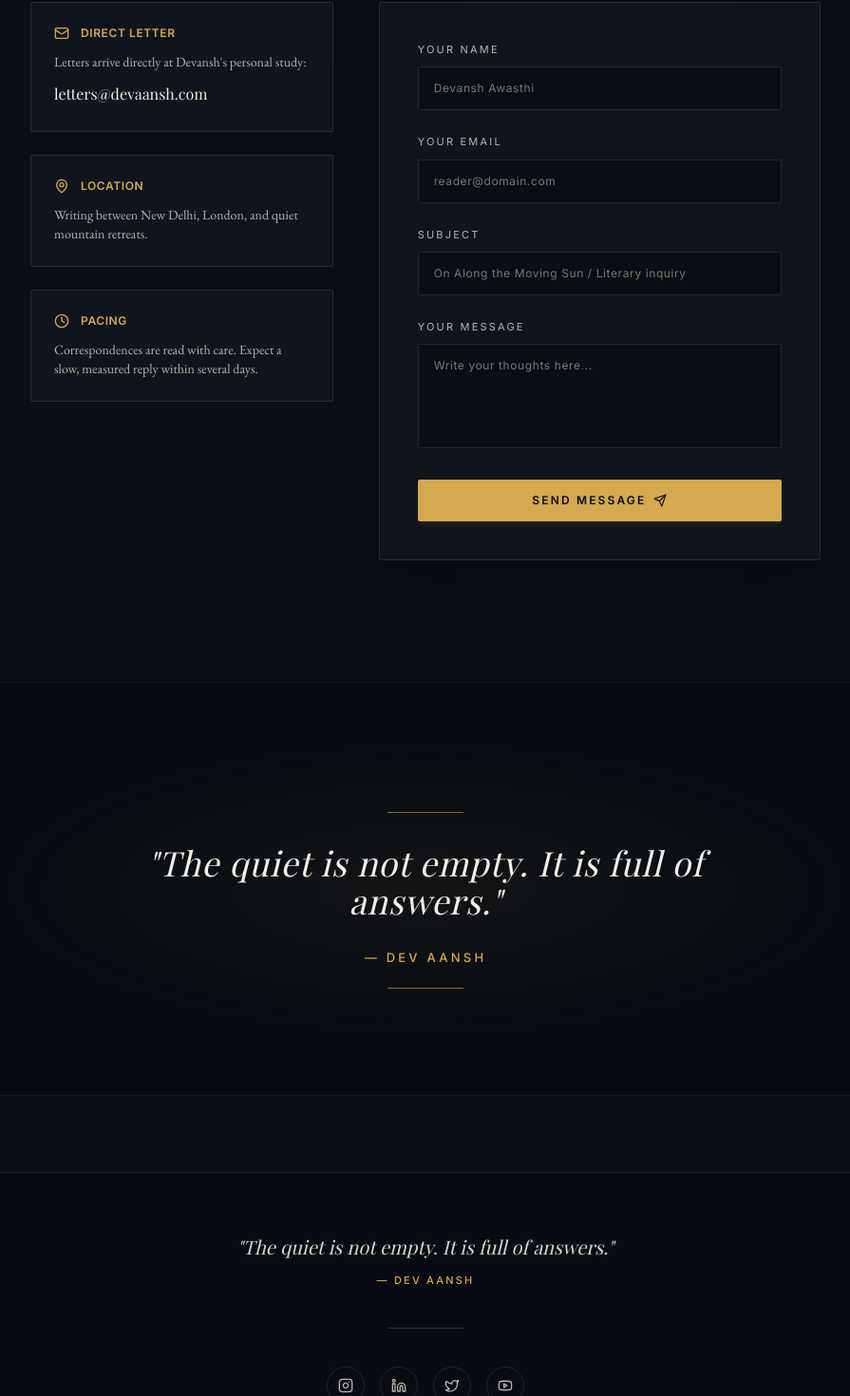
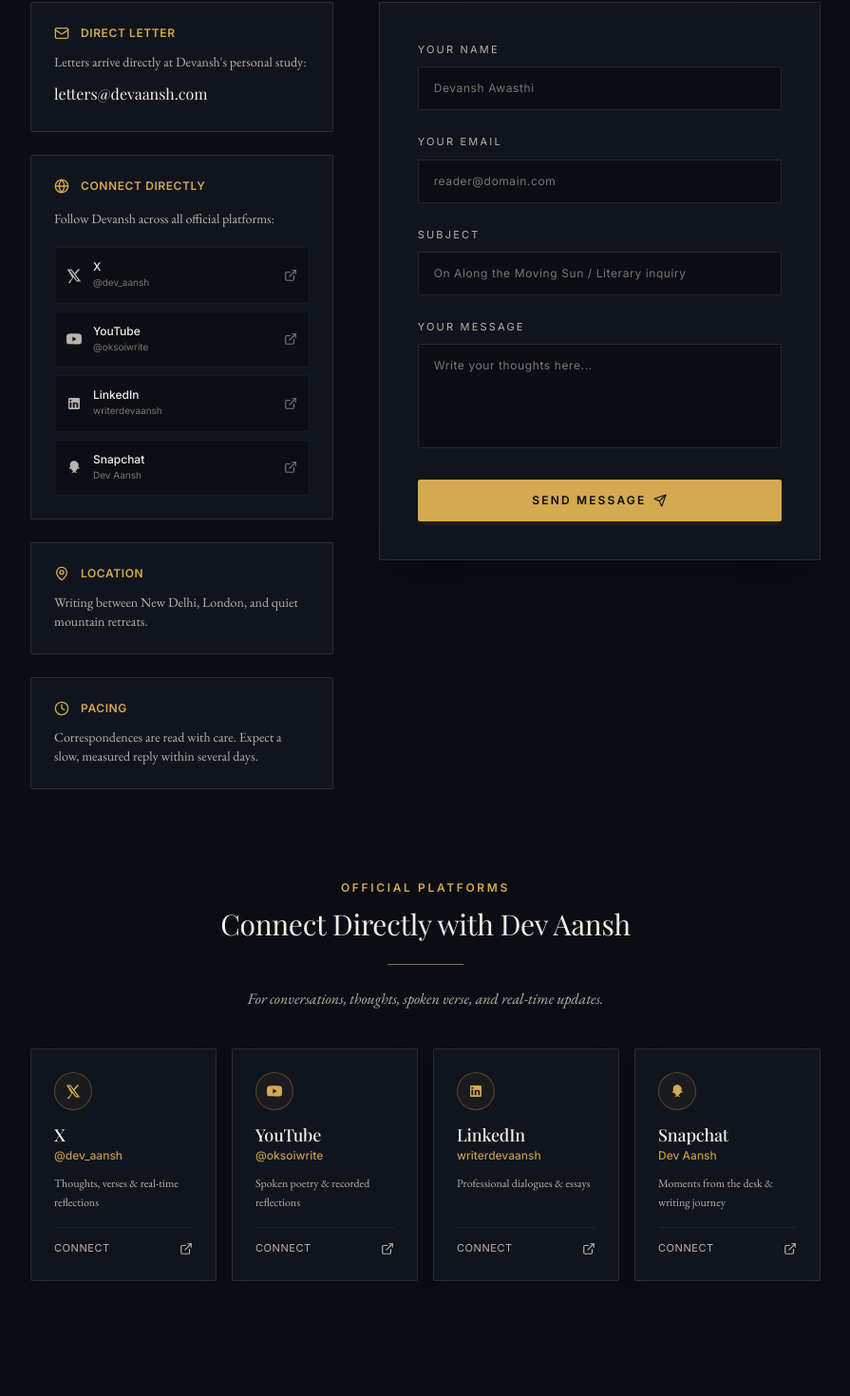
Before and after one commit to sharmadhruv0/dev-web, a React (Vite) app: page /contact in a window 1280 px wide. Shown: the part 419-1889 px from the top of the page at 95% size, without its empty margins (192-1087 px from the left). Built offline with nearby package versions, Linux system fonts and the light colour scheme; a web font is replaced by a local one.

Commit message:
Add official social media links (YouTube, X, LinkedIn, Snapchat) across Contact, Footer, and About pages

```diff
--- a/src/components/Footer.jsx
+++ b/src/components/Footer.jsx
@@ -1,7 +1,8 @@
 import React from 'react';
 import { Link } from 'react-router-dom';
-import { Instagram, Linkedin, Twitter, Youtube } from 'lucide-react';
 import Divider from './Divider';
+import { SOCIAL_LINKS } from '../data/socialLinks';
+import { getSocialIcon } from './SocialIcons';
 
 const FOOTER_LINKS = [
   { name: 'ABOUT', path: '/about' },
@@ -9,13 +10,6 @@ const FOOTER_LINKS = [
   { name: 'JOURNAL', path: '/journal' },
   { name: 'NEWSLETTER', path: '/#newsletter' },
   { name: 'CONTACT', path: '/contact' },
-];
-
-const SOCIAL_LINKS = [
-  { name: 'Instagram', icon: Instagram, href: 'https://instagram.com' },
-  { name: 'LinkedIn', icon: Linkedin, href: 'https://linkedin.com' },
-  { name: 'Twitter', icon: Twitter, href: 'https://twitter.com' },
-  { name: 'YouTube', icon: Youtube, href: 'https://youtube.com' },
 ];
 
 export default function Footer() {
@@ -35,23 +29,21 @@ export default function Footer() {
 
         <Divider centered gold className="opacity-40 my-6" />
 
-        {/* Social Icons (Circular Outline Icons) */}
-        <div className="flex items-center justify-center gap-4">
-          {SOCIAL_LINKS.map((social) => {
-            const Icon = social.icon;
-            return (
+        {/* Social Links with App Icons and Platform Names */}
+        <div className="flex flex-wrap items-center justify-center gap-3 sm:gap-4">
+          {SOCIAL_LINKS.map((social) => (
             <a
               key={social.name}
-                href={social.href}
+              href={social.url}
               target="_blank"
               rel="noopener noreferrer"
-                aria-label={social.name}
-                className="w-10 h-10 rounded-full border border-white/10 hover:border-gold flex items-center justify-center text-[#B8B4AC] hover:text-gold transition-all duration-300 hover:scale-110 hover:bg-gold/5"
+              aria-label={social.appLabel}
+              className="inline-flex items-center gap-2 px-4 py-2 rounded-full border border-white/10 hover:border-gold/60 text-[#B8B4AC] hover:text-gold bg-[#10141C]/60 hover:bg-gold/5 transition-all duration-300 font-sans text-xs tracking-wider"
             >
-                <Icon className="w-4 h-4" />
+              {getSocialIcon(social.name, { className: 'w-3.5 h-3.5' })}
+              <span>{social.name}</span>
             </a>
-            );
-          })}
+          ))}
         </div>
 
         {/* Footer Nav Links */}
--- /dev/null
+++ b/src/components/SocialIcons.jsx
@@ -0,0 +1,49 @@
+import React from 'react';
+
+export function XIcon({ className = 'w-4 h-4' }) {
+  return (
+    <svg viewBox="0 0 24 24" fill="currentColor" className={className} aria-hidden="true">
+      <path d="M18.244 2.25h3.308l-7.227 8.26 8.502 11.24H16.17l-5.214-6.817L4.99 24.75H1.68l7.73-8.835L1.254 2.25H8.08l4.713 6.231zm-1.161 17.52h1.833L7.084 4.126H5.117z" />
+    </svg>
+  );
+}
+
+export function YoutubeIcon({ className = 'w-4 h-4' }) {
+  return (
+    <svg viewBox="0 0 24 24" fill="currentColor" className={className} aria-hidden="true">
+      <path d="M23.498 6.186a3.016 3.016 0 0 0-2.122-2.136C19.505 3.545 12 3.545 12 3.545s-7.505 0-9.377.505A3.017 3.017 0 0 0 .502 6.186C0 8.07 0 12 0 12s0 3.93.502 5.814a3.016 3.016 0 0 0 2.122 2.136c1.871.505 9.376.505 9.376.505s7.505 0 9.377-.505a3.015 3.015 0 0 0 2.122-2.136C24 15.93 24 12 24 12s0-3.93-.502-5.814zM9.545 15.568V8.432L15.818 12l-6.273 3.568z" />
+    </svg>
+  );
+}
+
+export function LinkedinIcon({ className = 'w-4 h-4' }) {
+  return (
+    <svg viewBox="0 0 24 24" fill="currentColor" className={className} aria-hidden="true">
+      <path d="M19 3a2 2 0 0 1 2 2v14a2 2 0 0 1-2 2H5a2 2 0 0 1-2-2V5a2 2 0 0 1 2-2h14m-.5 15.5v-5.3a3.26 3.26 0 0 0-3.26-3.26c-.85 0-1.84.52-2.28 1.3v-1.11h-2.79v8.37h2.79v-4.93c0-.77.62-1.4 1.39-1.4a1.4 1.4 0 0 1 1.4 1.4v4.93h2.75M6.46 8.76a1.62 1.62 0 1 0 0-3.24 1.62 1.62 0 0 0 0 3.24M7.86 18.5V10.13H5.06V18.5h2.8z" />
+    </svg>
+  );
+}
+
+export function SnapchatIcon({ className = 'w-4 h-4' }) {
+  return (
+    <svg viewBox="0 0 24 24" fill="currentColor" className={className} aria-hidden="true">
+      <path d="M12.001 2c-3.714 0-6.425 2.87-6.425 6.386 0 .848.163 1.838.483 2.68.106.28.058.413-.19.532-.614.296-1.57.77-1.782 1.487-.145.49.206.97.747 1.157.653.226 1.442.27 2.13.064.295-.088.47-.024.56.24.316.924.965 2.146 2.502 2.735.348.133.454.34.402.738-.07.545-.494 1.137-1.396 1.341-.53.12-.916.357-.905.748.01.37.45.59 1.05.626 1.254.076 2.308-.553 2.826-.957.243-.19.467-.184.71 0 .518.404 1.572 1.033 2.826.957.6-.036 1.04-.256 1.05-.626.011-.391-.375-.628-.905-.748-.902-.204-1.326-.796-1.396-1.341-.052-.398.054-.605.402-.738 1.537-.589 2.186-1.811 2.502-2.735.09-.264.265-.328.56-.24.688.206 1.477.162 2.13-.064.541-.187.892-.667.747-1.157-.212-.717-1.168-1.191-1.782-1.487-.248-.119-.296-.252-.19-.532.32-.842.483-1.832.483-2.68C18.426 4.87 15.715 2 12.001 2z" />
+    </svg>
+  );
+}
+
+export function getSocialIcon(name, props = {}) {
+  switch (name) {
+    case 'X':
+    case 'Twitter':
+      return <XIcon {...props} />;
+    case 'YouTube':
+      return <YoutubeIcon {...props} />;
+    case 'LinkedIn':
+      return <LinkedinIcon {...props} />;
+    case 'Snapchat':
+      return <SnapchatIcon {...props} />;
+    default:
+      return null;
+  }
+}
--- /dev/null
+++ b/src/data/socialLinks.js
@@ -0,0 +1,30 @@
+export const SOCIAL_LINKS = [
+  {
+    name: 'X',
+    appLabel: 'X (formerly Twitter)',
+    handle: '@dev_aansh',
+    url: 'https://x.com/dev_aansh?s=11',
+    description: 'Thoughts, verses & real-time reflections'
+  },
+  {
+    name: 'YouTube',
+    appLabel: 'YouTube',
+    handle: '@oksoiwrite',
+    url: 'https://youtube.com/@oksoiwrite?si=Mk0m2hYnAULHMOam',
+    description: 'Spoken poetry & recorded reflections'
+  },
+  {
+    name: 'LinkedIn',
+    appLabel: 'LinkedIn',
+    handle: 'writerdevaansh',
+    url: 'https://www.linkedin.com/in/writerdevaansh',
+    description: 'Professional dialogues & essays'
+  },
+  {
+    name: 'Snapchat',
+    appLabel: 'Snapchat',
+    handle: 'Dev Aansh',
+    url: 'https://snapchat.com/t/dkXlrA2D',
+    description: 'Moments from the desk & writing journey'
+  }
+];
--- a/src/pages/About.jsx
+++ b/src/pages/About.jsx
@@ -4,6 +4,8 @@ import Eyebrow from '../components/Eyebrow';
 import Divider from '../components/Divider';
 import PortraitCard from '../components/PortraitCard';
 import QuoteBand from '../components/QuoteBand';
+import { SOCIAL_LINKS } from '../data/socialLinks';
+import { getSocialIcon } from '../components/SocialIcons';
 
 const GUIDING_IDEAS = [
   {
@@ -84,6 +86,25 @@ export default function About() {
           <p>
             He writes weekly essays on <em className="italic text-[#F1EEE6] font-serif">philosophy, creativity, business, and the small architectures of love</em>. He is currently at work on his second book — a collection of essays on the slow arts.
           </p>
+
+          {/* Social connect links */}
+          <div className="pt-6 border-t border-white/[0.08] flex flex-wrap items-center justify-center gap-3">
+            <span className="font-sans text-[11px] uppercase tracking-widest text-[#7A7670] w-full text-center mb-1">
+              CONNECT WITH DEVANSH
+            </span>
+            {SOCIAL_LINKS.map((item) => (
+              <a
+                key={item.name}
+                href={item.url}
+                target="_blank"
+                rel="noopener noreferrer"
+                className="inline-flex items-center gap-2 px-4 py-2 rounded-full border border-white/10 hover:border-gold/60 text-[#B8B4AC] hover:text-gold bg-[#10141C]/60 hover:bg-gold/5 transition-all duration-300 font-sans text-xs tracking-wider"
+              >
+                {getSocialIcon(item.name, { className: 'w-3.5 h-3.5' })}
+                <span>{item.name}</span>
+              </a>
+            ))}
+          </div>
         </motion.div>
       </section>
 
--- a/src/pages/Contact.jsx
+++ b/src/pages/Contact.jsx
@@ -1,10 +1,12 @@
 import React, { useState } from 'react';
 import { motion } from 'framer-motion';
-import { Mail, MapPin, Clock, Send, Check } from 'lucide-react';
+import { Mail, MapPin, Clock, Send, Check, ExternalLink, Globe } from 'lucide-react';
 import Eyebrow from '../components/Eyebrow';
 import Divider from '../components/Divider';
 import Button from '../components/Button';
 import QuoteBand from '../components/QuoteBand';
+import { SOCIAL_LINKS } from '../data/socialLinks';
+import { getSocialIcon } from '../components/SocialIcons';
 
 export default function Contact() {
   const [formData, setFormData] = useState({
@@ -24,6 +26,13 @@ export default function Contact() {
 
   const handleChange = (e) => {
     setFormData({ ...formData, [e.target.name]: e.target.value });
+  };
+
+  const fadeInUp = {
+    initial: { opacity: 0, y: 24 },
+    whileInView: { opacity: 1, y: 0 },
+    viewport: { once: true, margin: '-50px' },
+    transition: { duration: 0.8, ease: 'easeOut' }
   };
 
   return (
@@ -49,7 +58,7 @@ export default function Contact() {
       </section>
 
       {/* Main Form & Info */}
-      <section className="px-6 sm:px-8 max-w-4xl mx-auto mb-24 sm:mb-32">
+      <section className="px-6 sm:px-8 max-w-4xl mx-auto mb-20 sm:mb-24">
         <div className="grid grid-cols-1 lg:grid-cols-12 gap-12 items-start">
 
           {/* Direct details Left */}
@@ -68,6 +77,43 @@ export default function Contact() {
               >
                 letters@devaansh.com
               </a>
+            </div>
+
+            {/* Social & Direct Channels Quick Card */}
+            <div className="rounded-sm border border-white/10 bg-[#10141C] p-6 space-y-4">
+              <div className="flex items-center gap-3 text-gold">
+                <Globe className="w-4 h-4" />
+                <span className="font-sans text-xs tracking-wider uppercase font-semibold">Connect Directly</span>
+              </div>
+              <p className="font-body text-sm text-[#B8B4AC]">
+                Follow Devansh across all official platforms:
+              </p>
+              <div className="space-y-2 pt-1">
+                {SOCIAL_LINKS.map((item) => (
+                  <a
+                    key={item.name}
+                    href={item.url}
+                    target="_blank"
+                    rel="noopener noreferrer"
+                    className="flex items-center justify-between p-3 rounded-sm border border-white/5 hover:border-gold/50 bg-[#0A0D14]/80 hover:bg-gold/5 transition-all duration-300 group"
+                  >
+                    <div className="flex items-center gap-3 min-w-0">
+                      <div className="text-[#B8B4AC] group-hover:text-gold transition-colors flex-shrink-0">
+                        {getSocialIcon(item.name, { className: 'w-4 h-4' })}
+                      </div>
+                      <div className="min-w-0">
+                        <div className="font-sans text-xs text-[#F1EEE6] group-hover:text-gold font-medium truncate">
+                          {item.name}
+                        </div>
+                        <div className="font-sans text-[10px] text-[#7A7670] truncate">
+                          {item.handle}
+                        </div>
+                      </div>
+                    </div>
+                    <ExternalLink className="w-3.5 h-3.5 text-[#7A7670] group-hover:text-gold transition-colors flex-shrink-0" />
+                  </a>
+                ))}
+              </div>
             </div>
 
             <div className="rounded-sm border border-white/10 bg-[#10141C] p-6 space-y-3">
@@ -181,6 +227,59 @@ export default function Contact() {
         </div>
       </section>
 
+      {/* Dedicated Social Platforms Section */}
+      <section className="px-6 sm:px-8 max-w-4xl mx-auto mb-24 sm:mb-32">
+        <motion.div
+          className="text-center mb-10"
+          {...fadeInUp}
+        >
+          <Eyebrow centered>OFFICIAL PLATFORMS</Eyebrow>
+          <h2 className="font-serif text-2xl sm:text-3xl text-[#F1EEE6] font-light mt-2">
+            Connect Directly with Dev Aansh
+          </h2>
+          <Divider centered gold className="my-4" />
+          <p className="font-body text-sm sm:text-base text-[#B8B4AC] max-w-lg mx-auto italic">
+            For conversations, thoughts, spoken verse, and real-time updates.
+          </p>
+        </motion.div>
+
+        <div className="grid grid-cols-1 sm:grid-cols-2 lg:grid-cols-4 gap-4">
+          {SOCIAL_LINKS.map((item, index) => (
+            <motion.a
+              key={item.name}
+              href={item.url}
+              target="_blank"
+              rel="noopener noreferrer"
+              className="rounded-sm border border-white/10 bg-[#10141C] p-6 hover:border-gold/60 hover:bg-[#10141C]/80 transition-all duration-300 group flex flex-col justify-between space-y-4 shadow-lg hover:shadow-[0_0_20px_rgba(212,169,79,0.15)]"
+              {...fadeInUp}
+              transition={{ delay: index * 0.1 }}
+            >
+              <div className="space-y-3">
+                <div className="w-10 h-10 rounded-full border border-gold/30 bg-gold/5 flex items-center justify-center text-gold group-hover:scale-110 group-hover:border-gold transition-all duration-300">
+                  {getSocialIcon(item.name, { className: 'w-4 h-4' })}
+                </div>
+                <div>
+                  <h3 className="font-serif text-lg text-[#F1EEE6] group-hover:text-gold transition-colors font-medium">
+                    {item.name}
+                  </h3>
+                  <p className="font-sans text-xs text-gold/90 font-medium">
+                    {item.handle}
+                  </p>
+                </div>
+                <p className="font-body text-xs text-[#B8B4AC] leading-relaxed">
+                  {item.description}
+                </p>
+              </div>
+
+              <div className="pt-3 border-t border-white/[0.06] flex items-center justify-between text-[#B8B4AC] group-hover:text-gold transition-colors font-sans tracking-wider uppercase text-[11px]">
+                <span>CONNECT</span>
+                <ExternalLink className="w-3.5 h-3.5" />
+              </div>
+            </motion.a>
+          ))}
+        </div>
+      </section>
+
       {/* Closing Quote Band */}
       <QuoteBand />
 
```
Also changed, not shown: 1 other file (tests, documents, lock files or other folders). Lines whose indentation alone changed are shown as unchanged.
